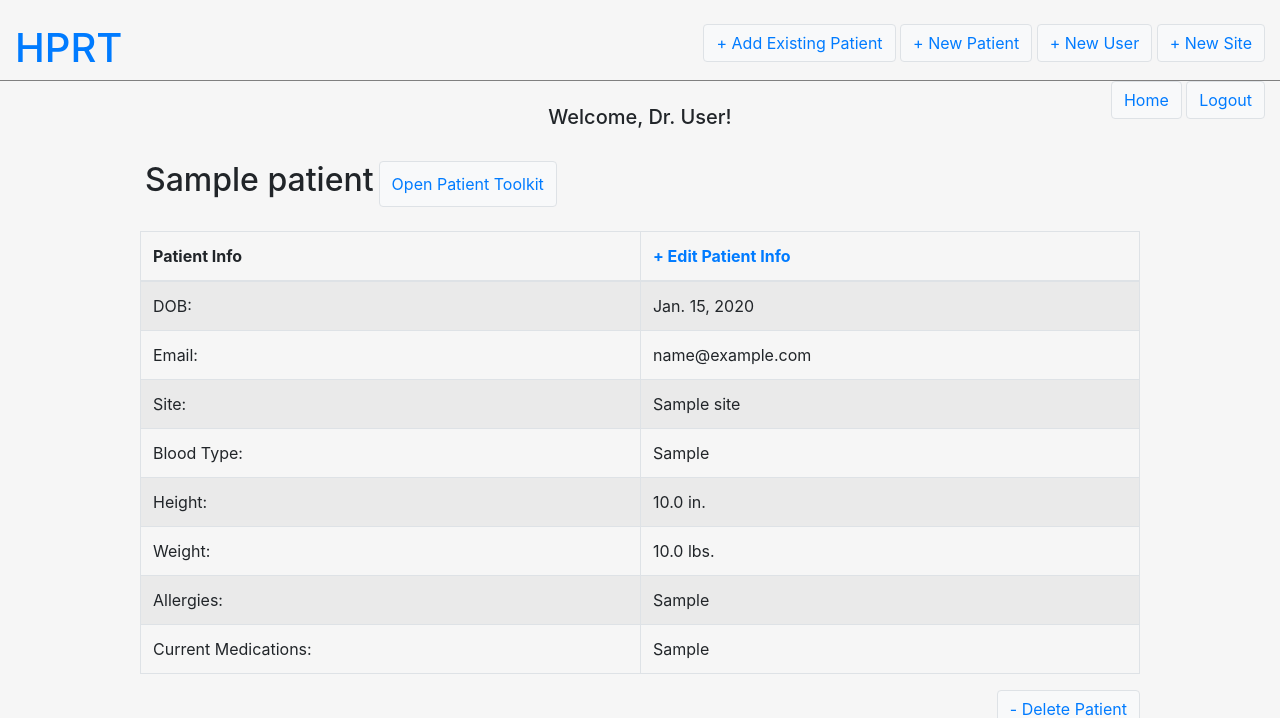
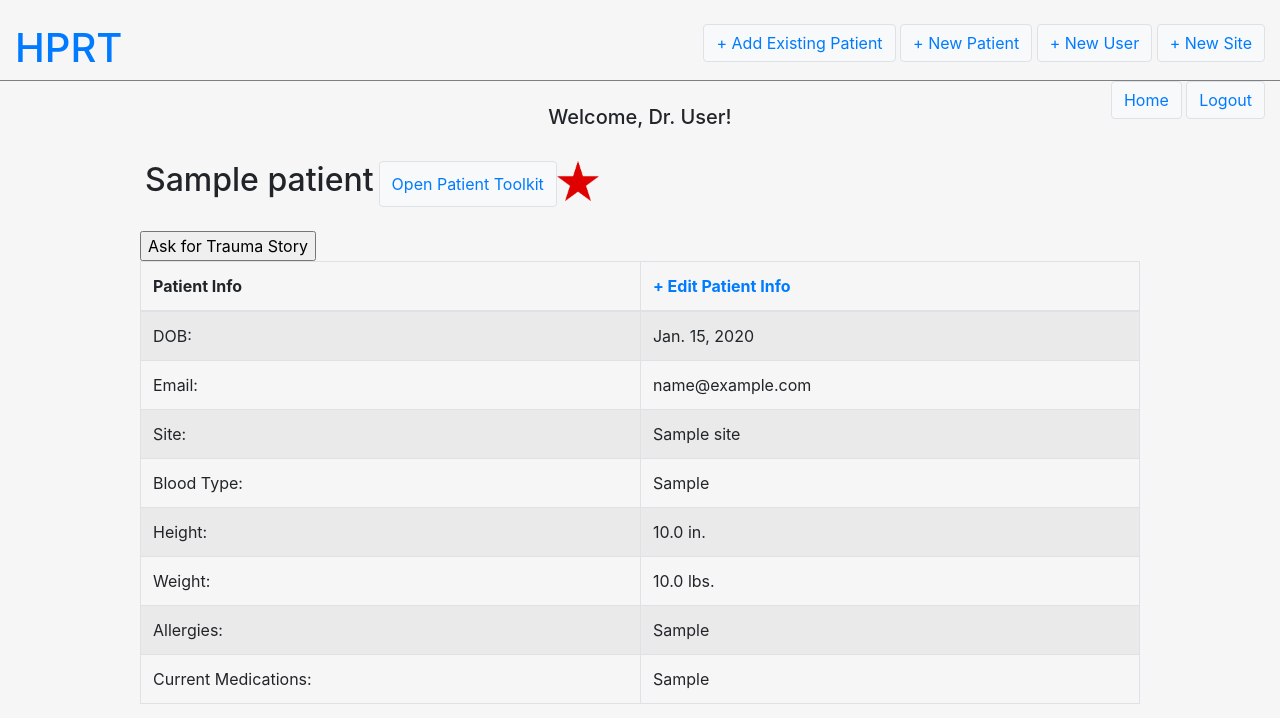
Before and after one commit to sbetti02/HTQR, a Django app: page /patient/1/ in a window 1280 px wide. Shown: the top 718 px of the page. Run offline with Django 3.2, Linux system fonts and the light colour scheme; a user stored in the database is signed in; tables that the repository leaves empty hold one stand-in row (values such as "Sample post"); parts of the project's set-up code (start-up, migrations or seed data) failed here and were passed over; some libraries are stand-ins or nearby versions.

Commit message:
TEXT THINGS YAY

```diff
--- a/src/HPRT/PatientPortal/models.py
+++ b/src/HPRT/PatientPortal/models.py
@@ -34,8 +34,9 @@ class Patient(models.Model):
     site = models.ForeignKey(Site, on_delete = models.CASCADE, null=True)
     allergies = models.TextField(default='', blank = True, null = True)
     current_medications = models.TextField(default='', blank = True, null = True)
-    # phone_number = PhoneNumberField()
+    phone_number = models.CharField(max_length = 10)
     email = models.EmailField()
+    ask_story = models.BooleanField(default = False)
     #picture = models.ImageField(upload_to="PatientPortal/profiles.py",
     #                                     height_field=500, width_field=500, null=True)
     # TODO: fingerprints, picture
--- a/src/HPRT/PatientPortal/urls.py
+++ b/src/HPRT/PatientPortal/urls.py
@@ -12,5 +12,6 @@ urlpatterns = [
     path('patient/<int:pk>/delete/', views.PatientDeleteView.as_view(), name = 'patient_delete'),
     path('site/new/', views.SiteCreateView.as_view(), name = 'site_new'),
     path('ajax/update_patients/', views.update_patients, name='update_patients'),
-#    path('patient/<int:pk>/toolkit/', views.ToolkitDetailView.as_view(), name = 'toolkit_detail')
+    path('sms/', views.smsResponse.as_view(), name = 'sms'),
+    path('askstory/<int:pk>/', views.askStory.as_view(), name = 'ask_story')
 ]
--- a/src/HPRT/PatientPortal/views.py
+++ b/src/HPRT/PatientPortal/views.py
@@ -3,13 +3,22 @@ from django.views.generic import ListView, DetailView
 from django.views.generic.edit import CreateView, UpdateView, DeleteView
 from django.urls import reverse_lazy
 from django.contrib.auth.mixins import LoginRequiredMixin, UserPassesTestMixin
-from django.http import JsonResponse
+from django.http import JsonResponse, HttpResponseRedirect
 
 
+from twilio.twiml.messaging_response import MessagingResponse
+
+from django.views.generic import View
+from django.utils.decorators import method_decorator
+from twilio.rest import Client
+
+from django_twilio.decorators import twilio_view
+from django.views.decorators.csrf import csrf_exempt
 from . models import Patient, DocPat, Site, Doctor
 
 from toolkit.models import Toolkit
 
+from django.http import QueryDict
 from . forms import AddExistingPatientForm
 
 
@@ -66,8 +75,19 @@ class PatientCreateView(LoginRequiredMixin, CreateView):
     redirect_field_name = 'redirect_to'
     model = Patient
     template_name = 'patient_new.html'
-    fields = '__all__'
+    fields = ['name', 'DOB', 'blood_type', 'height', 'weight', 'site', 'allergies', 'current_medications', 'phone_number', 'email']
     def get_success_url(self):
+        print(self.object.phone_number)
+        account_sid = 'ACc98959cdcde7e6833b8bc683e5fca5c3'
+        auth_token = '05a2c0d38c131a9c50423ec576343dd5'
+        client = Client(account_sid, auth_token)
+
+        message = client.messages.create(
+                                      body="Hi " + self.object.name + ", welcome to HPRT!",
+                                      from_= "+17743261027",
+                                      to= "+1" + self.object.phone_number
+
+                                  )
         temp = DocPat(doctor = self.request.user, patient = self.object)
         temp.save()
         tk = Toolkit(docpat = temp)
@@ -100,8 +120,49 @@ class SiteCreateView(LoginRequiredMixin, UserPassesTestMixin, CreateView):
     fields = '__all__'
     success_url = reverse_lazy('home')
 
-# class ToolkitDetailView(LoginRequiredMixin, DetailView):
-#     login_url = 'login'
-#     redirect_field_name = 'redirect_to'
-#     model = Toolkit
-#     template_name = 'toolkit_detail.html'
+@method_decorator(csrf_exempt, name='dispatch')
+class smsResponse(View):
+    @method_decorator(twilio_view)
+
+    def post(self, request):
+        body = QueryDict(request.body)['Body']
+        number = QueryDict(request.body)['From'][2:]
+        if "y" in body.lower():
+            patient = Patient.objects.filter(phone_number = number)[0]
+            patient.ask_story = True
+            patient.save(update_fields=["ask_story"])
+            r = MessagingResponse()
+            r.message('Thank you, your doctor will ask you about your trauma event when you are visiting.')
+            return r
+        elif "n" in body.lower():
+            patient = Patient.objects.filter(phone_number = number)[0]
+            patient.ask_story = False
+            patient.save(update_fields=["ask_story"])
+            r = MessagingResponse()
+            r.message('Thank you. Please feel free to text yes to this number whenever you are ready to tell your doctor your trauma story.')
+            return r
+        else:
+            r = MessagingResponse()
+            r.message('Response is not understood. Please text yes or no. Would you like to tell your doctor about your trauma story?')
+            return r
+
+
+@method_decorator(csrf_exempt, name='dispatch')
+class askStory(View):
+    model = Patient
+    @method_decorator(twilio_view)
+
+    def post(self, request, *args, **kwargs):
+        account_sid = 'ACc98959cdcde7e6833b8bc683e5fca5c3'
+        auth_token = '05a2c0d38c131a9c50423ec576343dd5'
+        client = Client(account_sid, auth_token)
+
+        patient = Patient.objects.filter(pk=kwargs['pk'])[0]
+
+        message = client.messages.create(
+                                      body="Hi " + patient.name + ", you have an appointment coming up soon. Would you like to talk to your doctor about your trauma story?",
+                                      from_= "+17743261027",
+                                      to= "+1" + patient.phone_number
+
+                                  )
+        return HttpResponseRedirect(reverse_lazy('patient_detail', kwargs={'pk' : kwargs['pk']}))
--- a/src/HPRT/templates/home.html
+++ b/src/HPRT/templates/home.html
@@ -16,6 +16,7 @@
 			<tr>
 				<th style="border-right: 2px solid lightgray">Patient Name</th>
 				<th>DOB</th>
+				<th></th>
 			</tr>
 		</thead>
 		<tbody style="border-top: 3px solid lightgray">
@@ -23,6 +24,9 @@
 			<tr>
 				<td style="border-right: 2px solid lightgray"><a href = "{% url 'patient_detail' patient.pk %}">{{ patient.name }}</a></td>
 				<td>{{ patient.DOB }}</td>
+				<td>{% if patient.ask_story %}
+					<img src="/static/img/star.png" alt="Ask Story" height = "20">
+					{% endif %}</td>
 			</tr>
 			{% endfor %}
 		</tbody>
--- a/src/HPRT/templates/patient_detail.html
+++ b/src/HPRT/templates/patient_detail.html
@@ -6,8 +6,16 @@
         <div class="row" style="margin-left: 5px;">
             <h2 style="margin-right: 5px;">{{ patient.name }}</h2>
             <button type="button" class="btn btn-light border"><a href = "{% url 'toolkit_detail' toolkit.pk %}"> Open Patient Toolkit </a></button>
+            {% if patient.ask_story %}
+              <img src="/static/img/star.png" alt="Ask Story" height = "40">
+            {% endif %}
         </div>
         <br>
+        <div>
+          <form action= "{% url 'ask_story' patient.pk %}" method="POST">
+              <input type="submit" value="Ask for Trauma Story" id="toggle1" />
+          </form>
+        </div>
         <table class="table table-bordered table-striped">
             <thead>
                 <tr>
--- a/src/HPRT/users/models.py
+++ b/src/HPRT/users/models.py
@@ -11,7 +11,7 @@ class Doctor(AbstractUser):
     first_name = models.CharField(max_length = 100)
     last_name = models.CharField(max_length = 100)
     specialty = models.CharField(max_length=200)
-    campsite = models.ForeignKey('PatientPortal.Site', on_delete = models.CASCADE)
+    campsite = models.ForeignKey('PatientPortal.Site', on_delete = models.CASCADE, null = True)
     email = models.EmailField()
     # phone_number = PhoneNumberField()
     # profile_picture = models.ImageField() # TODO: height, width requirements
```
Also changed, not shown: src/HPRT/HPRT/settings.py (+8 -2 lines), src/HPRT/static/img/star.png (added).
